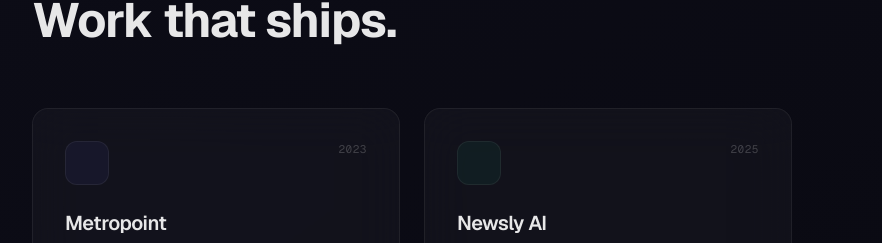
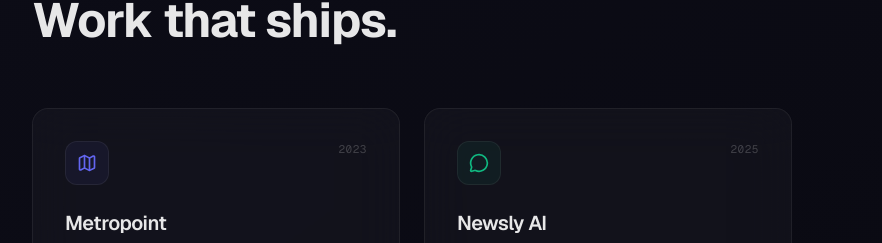
Before and after one commit to danielolafisoye/portfolio-website, a Next.js app in the folder portfolio-website/: page / in a window 1280 px wide. Shown: the part 4781-5024 px from the top of the page, without its empty margins (32-914 px from the left). Built offline with nearby package versions, Linux system fonts and the light colour scheme.

Commit message:
bug fixes with icons

```diff
--- a/portfolio-website/components/sections/ProjectGallery.tsx
+++ b/portfolio-website/components/sections/ProjectGallery.tsx
@@ -5,7 +5,7 @@
 
 import { useState } from "react";
 import { motion } from "framer-motion";
-import { ArrowUpRight, Layers, Zap, Sparkles, Code2 } from "lucide-react";
+import { ArrowUpRight, Layers, Zap, Sparkles, Code2, Map, MessageCircle } from "lucide-react";
 
 import { PROJECTS, VARIANTS } from "@/constants";
 import type { Project, ProjectIcon } from "@/types";
@@ -19,6 +19,8 @@ const ICONS: Record<ProjectIcon, React.ReactNode> = {
   zap: <Zap size={20} />,
   sparkles: <Sparkles size={20} />,
   code: <Code2 size={20} />,
+  map: <Map size={20} />,
+  "message-circle": <MessageCircle size={20} />,
 };
 
 // ─── PROJECT CARD ────────────────────────────────────────────────────────
--- a/portfolio-website/constants/index.ts
+++ b/portfolio-website/constants/index.ts
@@ -10,7 +10,7 @@ export const SITE_CONFIG: SiteConfig = {
   tagline: "Software Engineer",
   location: "Johannesburg, ZA",
   email: "dannysoftdev@gmail.com",
-  siteUrl: "https://danielolafisoye.dev",
+  siteUrl: "https://danielolafisoye.com",
   bio: "I'm Daniel Olafisoye (@dannysoftdev), a business-minded software engineer who thrives at the intersection of complex system design and AI development. Through LUDA BLACK, I build scalable, production-ready platforms backed by robust architecture that actually solve business problems.",
   extendedBio:
     "When I'm not shipping code, you'll find me creating tech content on TikTok as @dannysoftdev, running the court in basketball, unwinding with story-mode games, or exploring the latest AI trends with my community. I believe great software is built by engineers who focus on the business logic and underlying architecture, not just the syntax.",
@@ -113,14 +113,12 @@ export const SOCIAL_LINKS: SocialLink[] = [
 // ─── PROJECTS ────────────────────────────────────────────────────────────
 // src/constants/index.ts
 
-export const PROJECTS = [
+export const PROJECTS: Project[] = [
   {
     slug: "metropoint",
     title: "Metropoint",
-    description:
-      "A comprehensive public transit mobile application facilitating real-time navigation, route scheduling, and commuter communication.",
-    longDescription:
-      "Metropoint revolutionizes the daily commute by providing a unified platform for public transit schedules and route details. Architected with a robust Java Spring Boot backend and a PostgreSQL database, the mobile client is built using React Native Expo for cross-platform performance. The app includes real-time chat features and is currently deployed on the Google Play Store.",
+    description: "A comprehensive public transit mobile application facilitating real-time navigation, route scheduling, and commuter communication.",
+    longDescription: "Metropoint revolutionizes the daily commute by providing a unified platform for public transit schedules and route details. Architected with a robust Java Spring Boot backend and a PostgreSQL database, the mobile client is built using React Native Expo for cross-platform performance. The app includes real-time chat features and is currently deployed on the Google Play Store.",
     tags: ["React Native", "Spring Boot", "PostgreSQL", "Java", "Google Play"],
     color: "#6366f1",
     accentGradient: "from-indigo-500/20 to-violet-500/10",
@@ -132,10 +130,8 @@ export const PROJECTS = [
   {
     slug: "newsly-ai",
     title: "Newsly AI",
-    description:
-      "An automated media platform on WhatsApp that leverages AI agents to curate and deliver South African tech news in real-time.",
-    longDescription:
-      "Newsly AI redefines news consumption by delivering AI-synthesized tech updates directly to users via WhatsApp. The system runs on scalable AWS EC2 instances, utilizing Python scripts to scrape, analyze, and summarize content using the OpenAI API. It features an automated distribution pipeline that connects directly to the WhatsApp Business API.",
+    description: "An automated media platform on WhatsApp that leverages AI agents to curate and deliver South African tech news in real-time.",
+    longDescription: "Newsly AI redefines news consumption by delivering AI-synthesized tech updates directly to users via WhatsApp. The system runs on scalable AWS EC2 instances, utilizing Python scripts to scrape, analyze, and summarize content using the OpenAI API. It features an automated distribution pipeline that connects directly to the WhatsApp Business API.",
     tags: ["OpenAI API", "AWS EC2", "Python", "WhatsApp API", "LLMs"],
     color: "#10b981",
     accentGradient: "from-emerald-500/20 to-green-500/10",
--- a/portfolio-website/types/index.ts
+++ b/portfolio-website/types/index.ts
@@ -26,7 +26,7 @@ export interface SocialLink {
   label: string;
 }
 
-export type ProjectIcon = "layers" | "zap" | "sparkles" | "code";
+export type ProjectIcon = "layers" | "zap" | "sparkles" | "code" | "map" | "message-circle";
 
 export interface Project {
   slug: string;
```
